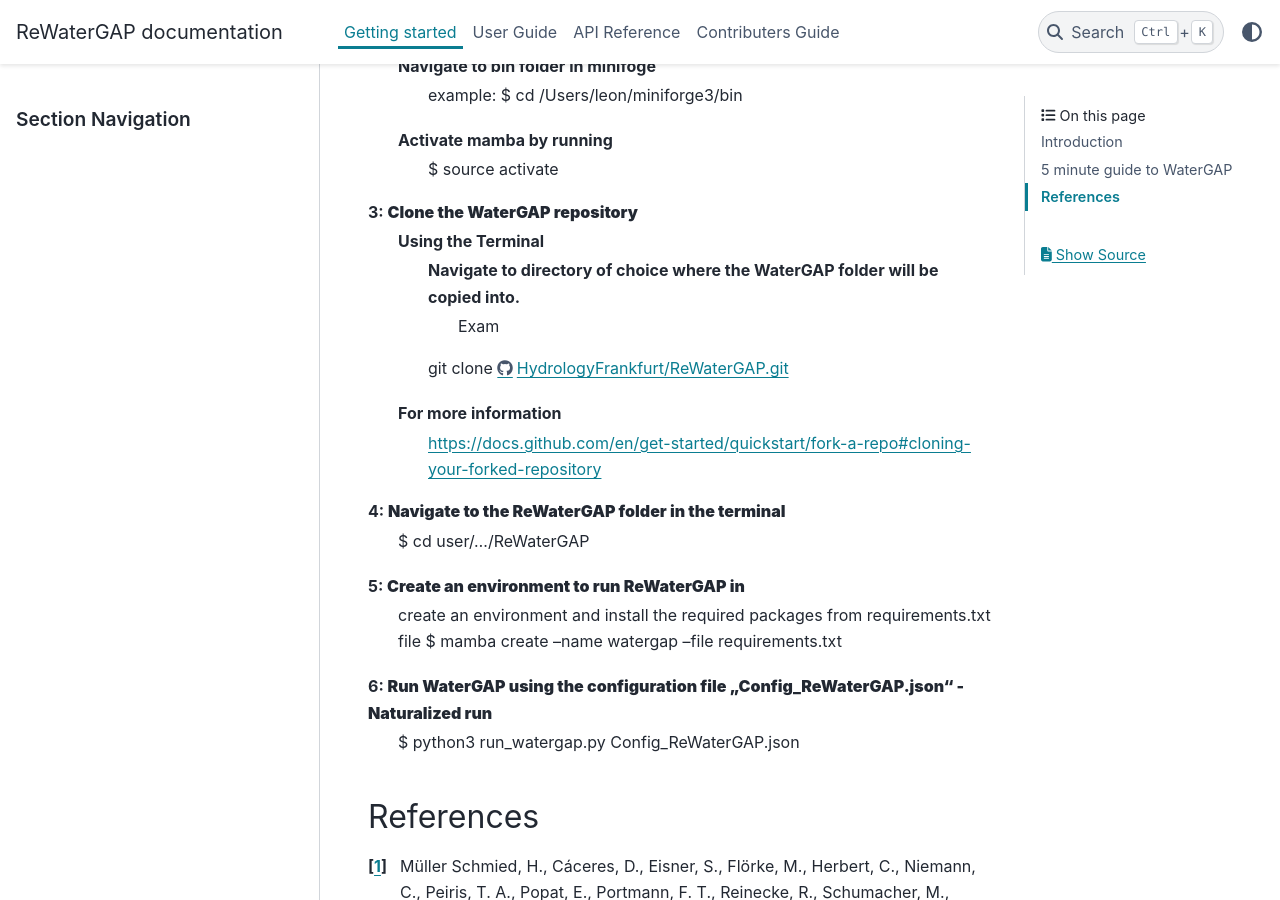
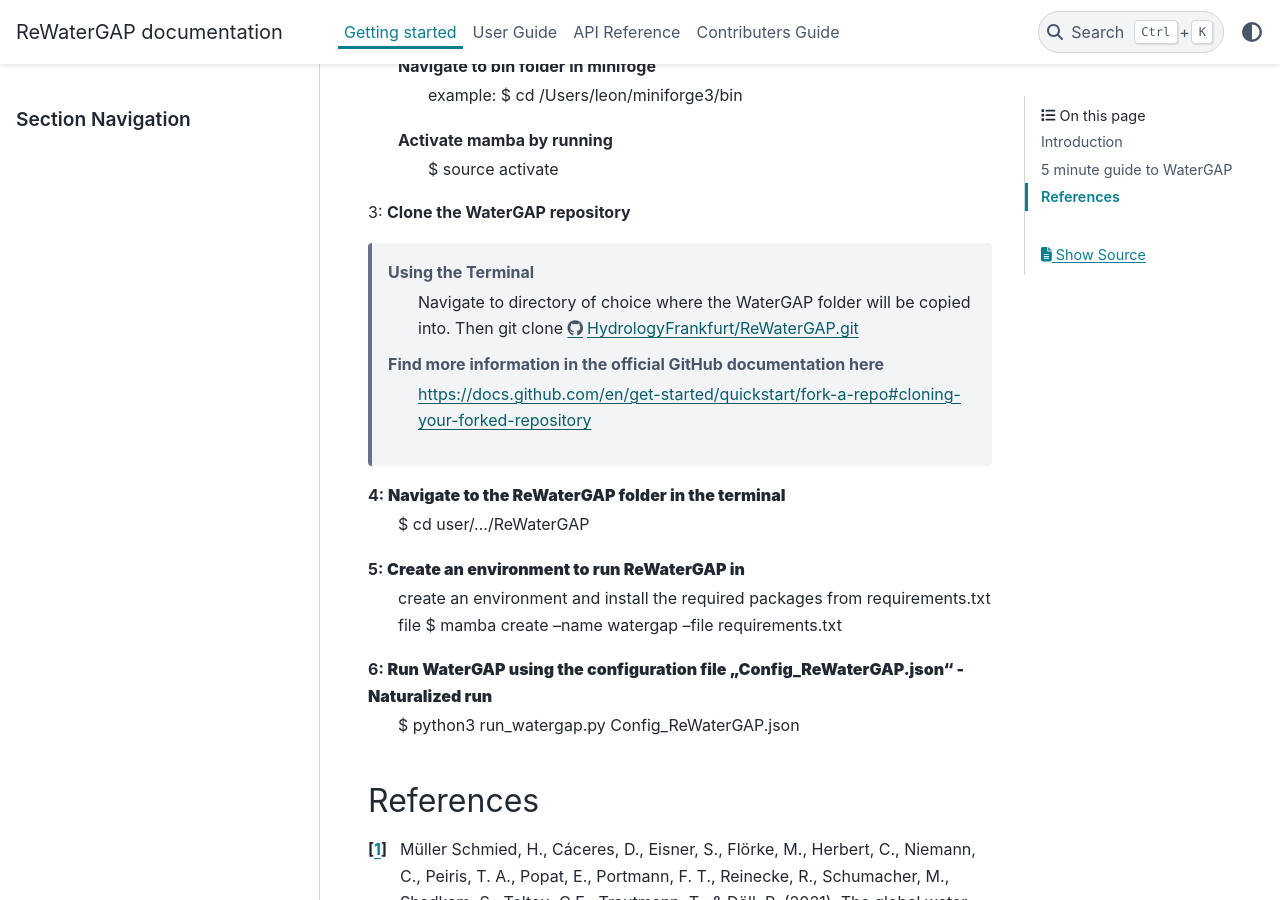
Before and after one commit to HydrologyFrankfurt/ReWaterGAP, a Sphinx documentation site: the page built from docs/getting_started/index.rst, in a window 1280 px wide and 900 px high, scrolled down 1577 px. Built offline with Sphinx 7.4.7 and the PyData theme 0.15.4, drawn with Linux system fonts in a browser that asks for light colours; pages that are not in the unit, such as notebooks, are missing from menus.

Commit message:
Update index.rst

```diff
--- a/docs/getting_started/index.rst
+++ b/docs/getting_started/index.rst
@@ -49,11 +49,12 @@
 		$ source activate
 
 3: **Clone the WaterGAP repository**
+
 	Using the Terminal
-		Navigate to directory of choice where the WaterGAP folder will be copied into.
-			Exam
+		Navigate to directory of choice where the WaterGAP folder will be copied into. Then
 		git clone https://github.com/HydrologyFrankfurt/ReWaterGAP.git
-	For more information
+
+	Find more information in the official GitHub documentation here
 		https://docs.github.com/en/get-started/quickstart/fork-a-repo#cloning-your-forked-repository
 
 4: **Navigate to the ReWaterGAP folder in the terminal**
```
